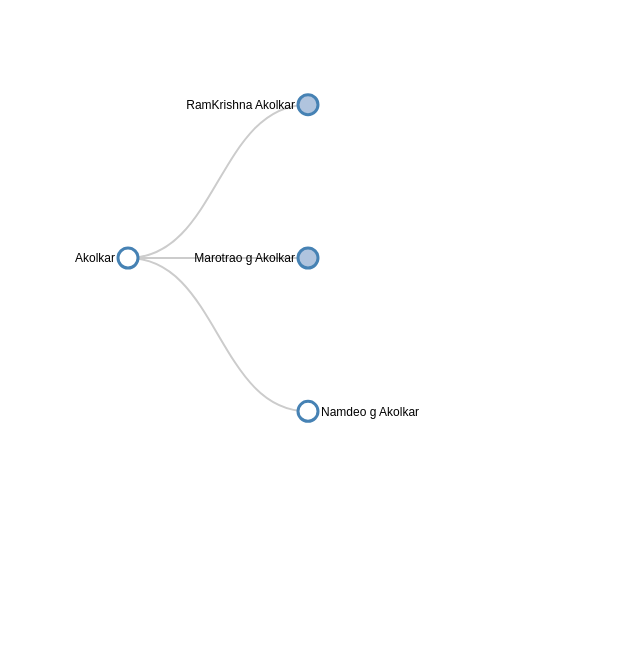
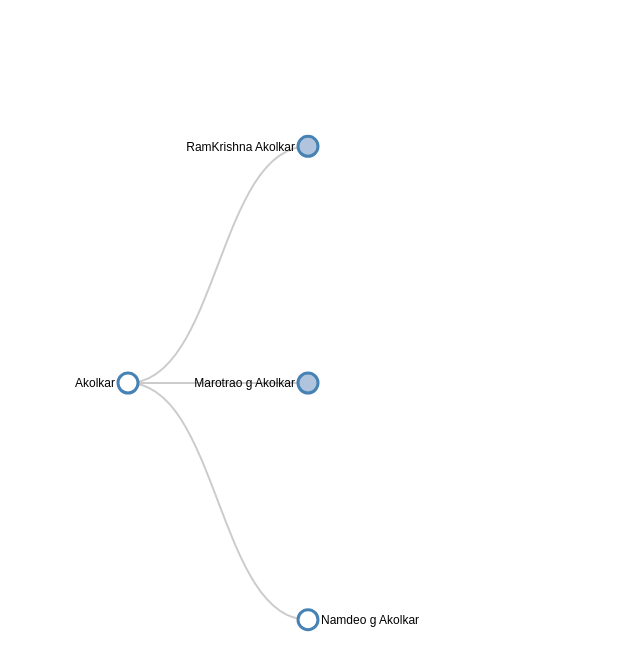
Before and after one commit to pranaykadu/sunyukt, a plain HTML site: page akolkar.html in a window 1280 px wide. Shown: the whole page, without its empty margins (0-640 px from the left). Drawn offline with nearby package versions, Linux system fonts and the light colour scheme.

Commit message:
Update akolkar.html

```diff
--- a/akolkar.html
+++ b/akolkar.html
@@ -250,7 +250,7 @@ var treeData = [
 // ************** Generate the tree diagram	 *****************
 var margin = {top: 20, right: 120, bottom: 20, left: 120},
 	width = 1060 - margin.right - margin.left,
-	height = 500 - margin.top - margin.bottom;
+	height = 750 - margin.top - margin.bottom;
 
 var i = 0,
 	duration = 750,
```
